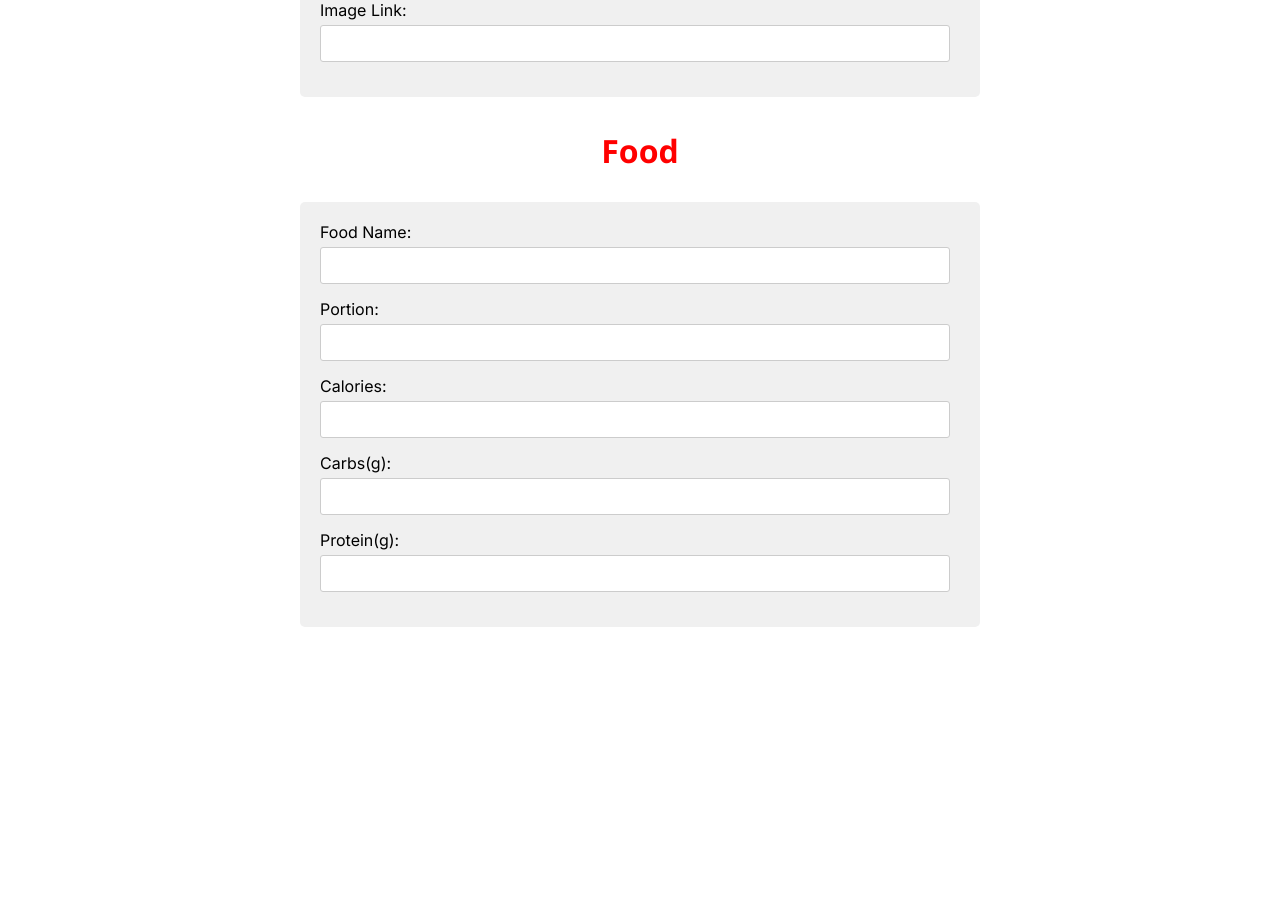
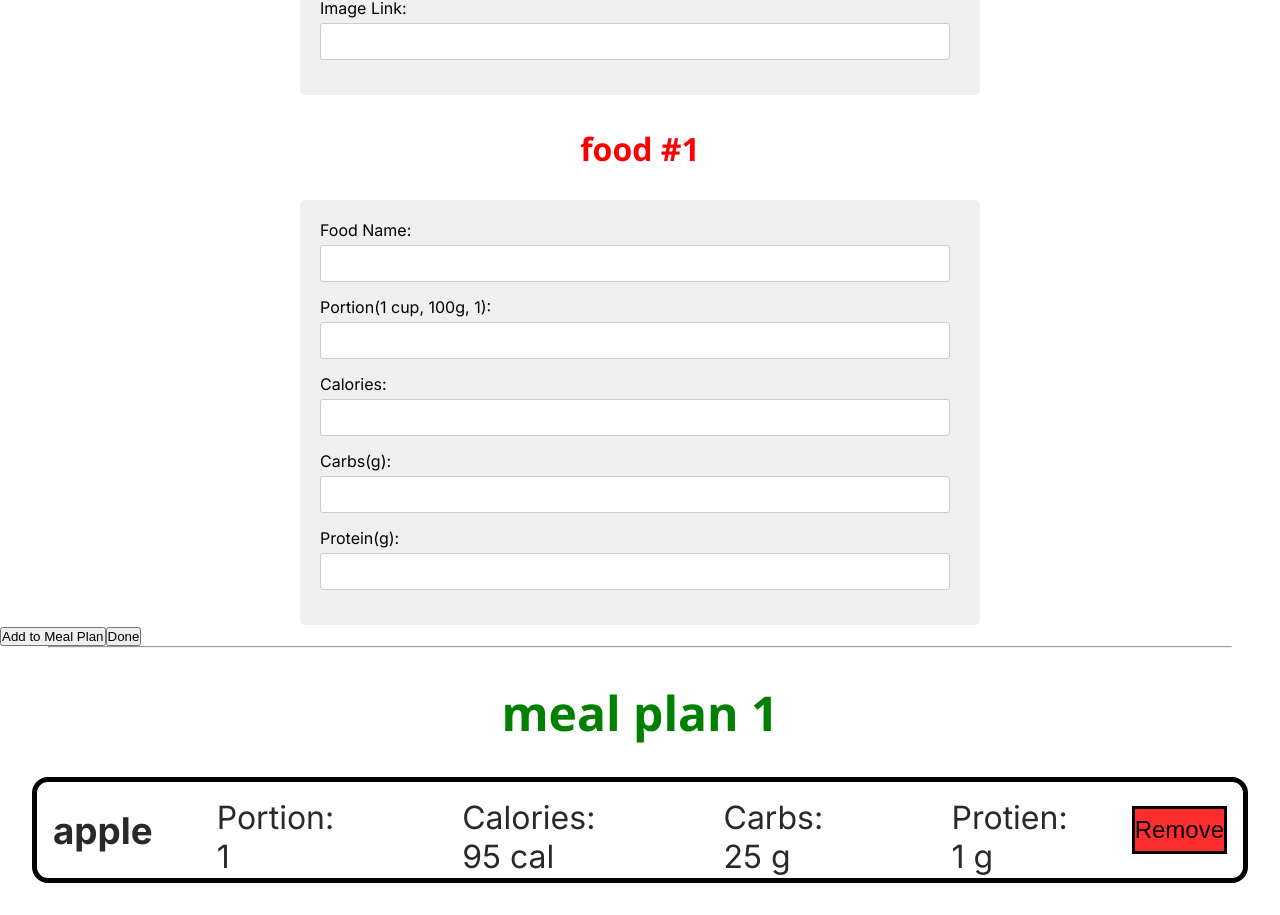
Before and after one commit to sanskrutidungarani/CSCI4300, a Next.js app: page /welcome/addplan in a window 1280 px wide. Shown: the part 316-1231 px from the top of the page. Before the commit the page ends 943 px from the top, so only its background shows below. Built offline with nearby package versions, Linux system fonts and the light colour scheme.

Commit message:
lots of updates

```diff
--- a/src/app/components/form-add-item.js
+++ b/src/app/components/form-add-item.js
@@ -25,10 +25,6 @@ const formtitle = (props) => {
 
     return(
         <div>
-
-          <h2>Food</h2>
-
-
             <form onSubmit={handleSubmit}>
             <label htmlFor="name">Food Name:</label>
             <input
@@ -41,7 +37,7 @@ const formtitle = (props) => {
             />
             <br />
 
-            <label htmlFor="portion">Portion:</label>
+            <label htmlFor="portion">Portion(1 cup, 100g, 1):</label>
             <input
                 type="string"
                 id="portion"
@@ -85,6 +81,11 @@ const formtitle = (props) => {
             <br />
 
             </form>
+
+            <div className='flex-button'>
+                <button >Add to Meal Plan</button>
+                <button type='submit'>Done</button>
+            </div>
         </div>
         );
     };
--- a/src/app/components/form.css
+++ b/src/app/components/form.css
@@ -21,6 +21,7 @@ form {
 
   }
 
+
   input[type="number"],
   input[type="text"],
   input[type="link"],
--- a/src/app/components/header.css
+++ b/src/app/components/header.css
@@ -1,3 +1,9 @@
+*{
+    text-decoration: none;
+
+
+}
+
 .btn{
     height: 20px;
     width: auto;
@@ -38,17 +44,20 @@
 .Header-Container-Left h1{
     margin: 8px;
 
+
 }
 
 .Header-Container-Right{
     display: flex;
     flex-direction: row;
     align-items: center;
+
 }
 
 .Header-Container-Right p{
    justify-content: flex-end;
    margin: 8px;
+
 
 }
 
@@ -61,6 +70,4 @@
     border: 0;
     border-radius: 50px;
     color: black;
-    text-decoration: none;
-
 }
--- a/src/app/components/items.css
+++ b/src/app/components/items.css
@@ -1,8 +1,9 @@
 .meal-item{
+  display: flex;
+  flex-direction: row;
   margin: 20px;
   width: 20rem;
   height: 20rem;
-  flex: 1;
 }
 
 li{
@@ -41,3 +42,12 @@ h2{
   font-weight: bold;
   font-size: 20px;
 }
+
+button{
+  width: 4rem;
+  height: inherit;
+  margin: 1rem auto;
+  background-color:white ;
+  border: black solid;
+  border-radius: 50px;
+}
--- a/src/app/components/items.js
+++ b/src/app/components/items.js
@@ -4,7 +4,9 @@ import './items.css';
 const items = props => {
     return (
 
+
     <div className='meal-item'>
+
         <li key={props.id}>
              <h2>{props.title}</h2>
              <img src={props.img} className="meal-img" alt= "meal image" />
@@ -13,6 +15,7 @@ const items = props => {
             <p>Carbs: {props.carbs} g</p>
             <p>Protein: {props.protein} g</p>
         </div>
+            <button>View</button>
         </li>
     </div>
 
--- /dev/null
+++ b/src/app/components/view-plan.css
@@ -0,0 +1,41 @@
+.view-plan li{
+    list-style-type: none;
+}
+
+.view-plan h2{
+    font-size: 3rem;
+    color: green;
+}
+
+.view-plan h1{
+    font-size: 2.3rem;
+    flex: 1;
+    margin: auto;
+}
+
+.food-info{
+    display: flex;
+    flex-direction: row;
+    justify-content: center;
+    padding: 1rem;
+    color: #292929;
+    border: 5px black solid;
+    border-radius: 1rem;
+    margin: 2rem;
+    width: auto;
+    height: 4rem;
+}
+
+.food-info p{
+    justify-content: flex-end;
+    font-size: 2rem;
+    margin: auto 4rem;
+}
+
+.food-info button{
+    font-size: 1.5rem;
+    background-color: rgba(255, 0, 0, 0.822);
+    border: 3px black solid;
+    height: 3rem;
+    margin: auto auto;
+}
--- /dev/null
+++ b/src/app/components/view-plan.js
@@ -0,0 +1,25 @@
+import React from "react";
+import "../components/view-plan.css"
+
+
+const ViewPlan = (props) => {
+    return(
+        <div className="view-plan">
+         <li key={props.id}>
+             <h2>{props.title}</h2>
+        <div className="food-info">
+            <h1>{props.name}</h1>
+
+            <p>Portion: {props.portion}</p>
+            <p>Calories: {props.calories} cal</p>
+            <p>Carbs: {props.carbs} g</p>
+            <p>Protien: {props.protien} g</p>
+
+            <button>Remove</button>
+        </div>
+        </li>
+        </div>
+    );
+};
+
+export default ViewPlan;
--- a/src/app/welcome/addplan/add-plan.css
+++ b/src/app/welcome/addplan/add-plan.css
@@ -1,16 +1,17 @@
+.add-item{
+  display: flex;
+  flex-direction: column;
+  justify-self: center;
+}
+
 .add-item h3{
-  margin: 2rem;
+  margin: 1rem;
   text-align: center;
   font-family: Georgia, 'Times New Roman', Times, serif;
   font-size: 3rem;
   color: red;
 }
-
-.button[type="submit"] {
-    background-color: purple;
-    color: white;
-    padding: 10px 20px;
-    border: none;
-    border-radius: 5px;
-    cursor: pointer;
+  .add-item hr{
+    margin: auto 3rem;
+    color: black;
   }
--- a/src/app/welcome/addplan/page.js
+++ b/src/app/welcome/addplan/page.js
@@ -3,9 +3,27 @@ import React, { useState } from 'react';
 import HeaderAuth from "../../components/header-auth";
 import FormTitle from "../../components/form-title"
 import AddItemForm from "../../components/form-add-item";
+
+import ViewPlan from '@/app/components/view-plan';
 import './add-plan.css';
 
+
+
+
+
+
 const AddItem = () => {
+
+  const[itemNum, setItemNum] = useState(1);
+
+
+
+const addFood = () => {
+  setItemNum(itemNum + 1);
+}
+
+
+
     return(
       <div className='add-item'>
 
@@ -15,7 +33,24 @@ const AddItem = () => {
 
       <FormTitle />
 
+      <h2>food #{itemNum}</h2>
+
       <AddItemForm/>
+
+
+
+      <hr/>
+
+
+
+      <ViewPlan
+        title = "meal plan 1"
+        name = "apple"
+        portion = "1"
+        calories = "95"
+        carbs = "25"
+        protien = "1"
+        />
 
 
       </div>
```
Also changed, not shown: src/app/components/button.css (deleted, +0 -15 lines), src/app/components/button.js (deleted, +0 -9 lines), src/app/welcome/page.js (+6 -4 lines).
